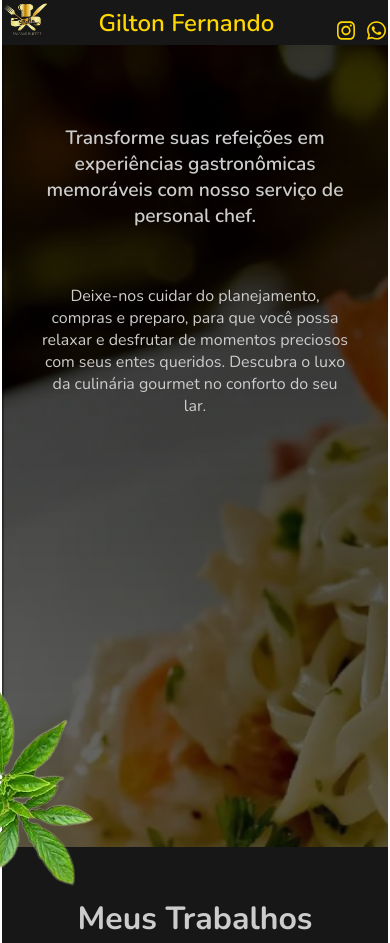
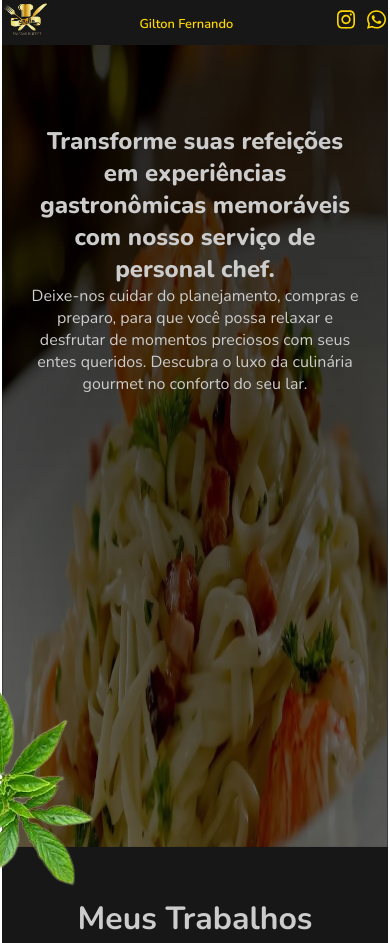
Before and after one commit to DanielGalves/landing_pages, a plain HTML site: page index.html in a window 390 px wide. Shown: the top 943 px of the page. Drawn offline with nearby package versions, Linux system fonts and the light colour scheme.

Commit message:
ajustado o recurso de @midia screen

```diff
--- a/assets/css/header.css
+++ b/assets/css/header.css
@@ -28,6 +28,7 @@ header{
 }
 
 .logo img{
+    margin-top: 8px 0 0 8px;
     width: 3rem;
     height: 100%;
 
@@ -35,6 +36,7 @@ header{
 .contatos{
     display: flex;
     flex-direction: row;
+    align-items: center;
     float: right;
     margin-right: 1%;
 
@@ -45,3 +47,11 @@ header{
     width: 80%;
     height: 100%;
 }
+
+@media only screen and (max-width:600px) {
+
+    .title_header span{
+        font-size: .8rem;
+    }
+
+}
--- a/assets/css/sections/inicial.css
+++ b/assets/css/sections/inicial.css
@@ -5,7 +5,8 @@
     width: 99vw;
     height: 95vh;
     background-image: linear-gradient(rgba(0, 0, 0, 0.8), rgba(2, 2, 2, 0.589)), url(../../img/macarrao.png);
-    background-size: cover;
+    background-size: 100% 100%;
+    background-position: center;
 
 }
 .text{
@@ -20,7 +21,7 @@
 }
 .text h1{
     position: absolute;
-    font-size: 2rem;
+    font-size: 1.8rem;
     font-weight: 1000;
     text-align: center;
     -webkit-background-clip: text;
@@ -33,7 +34,7 @@
     position: absolute;
     font-size: 1rem;
     width:100%;
-    margin-top: 15rem;
+    margin-top: 17rem;
     text-align: center;
     animation: slide_up 2s linear;
 }
@@ -48,15 +49,10 @@
     }
 }
 
-@media only screen and (max-width: 430px){
-    .inicial{
-        background-size:cover;
-    }
-
-
+@media only screen and (max-width: 600px){
 
     .text{
-        width: 80%;
+        width: 85%;
     }
 
     .text h1{
@@ -65,7 +61,22 @@
         margin-top: 5rem;
     }
     .text p{
-        font-size: 0,5rem;
+        font-size: 0.5rem;
+        font-weight: 100;
+        margin-top: 15rem;
+    }
+
+}
+
+@media screen and (max-width: 925px){
+
+    .text h1{
+        font-size: 1.5rem;
+        font-weight: 800;
+        margin-top: 5rem;
+    }
+    .text p{
+        font-size: 1rem;
         font-weight: 100;
     }
 
```
